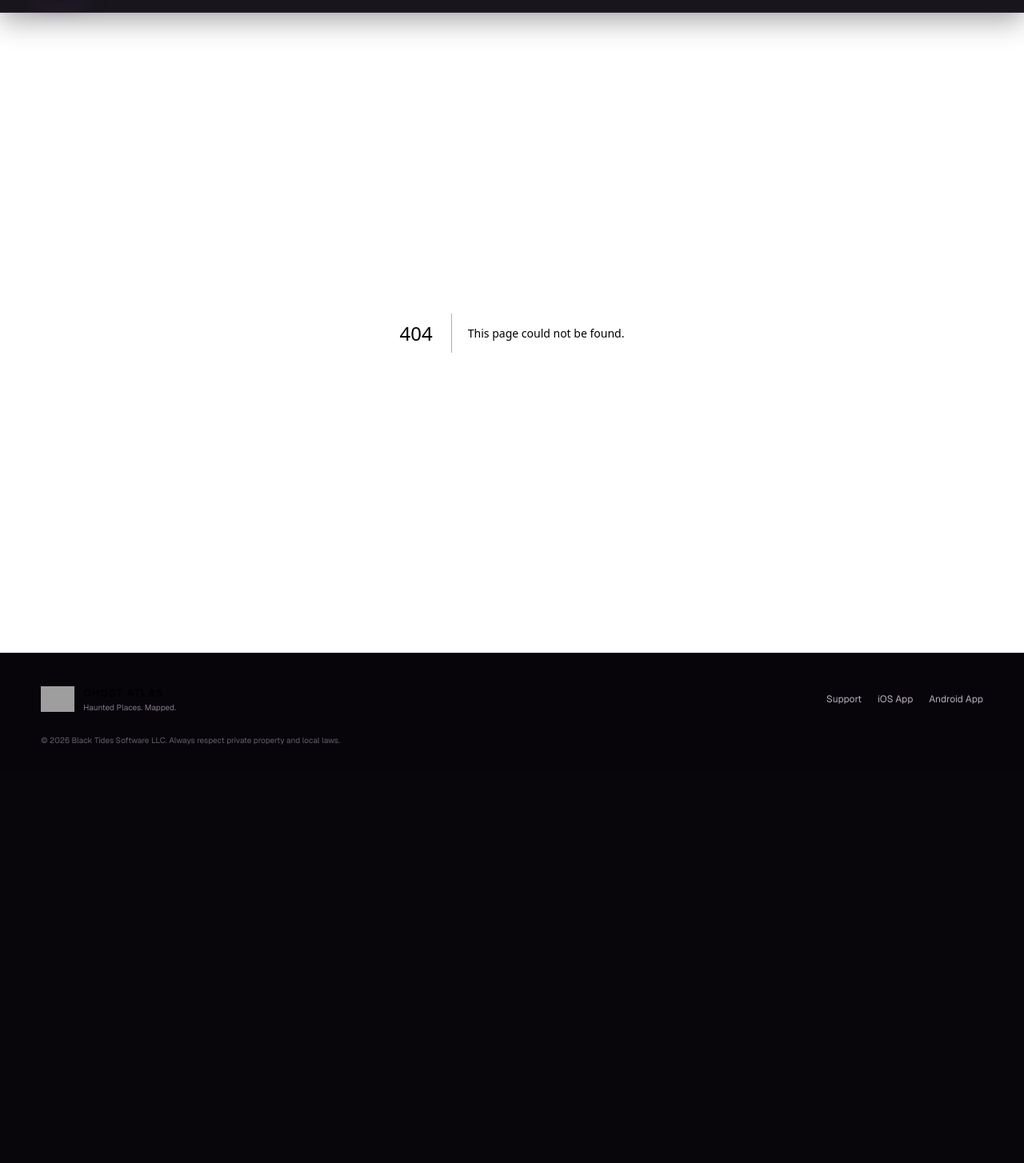
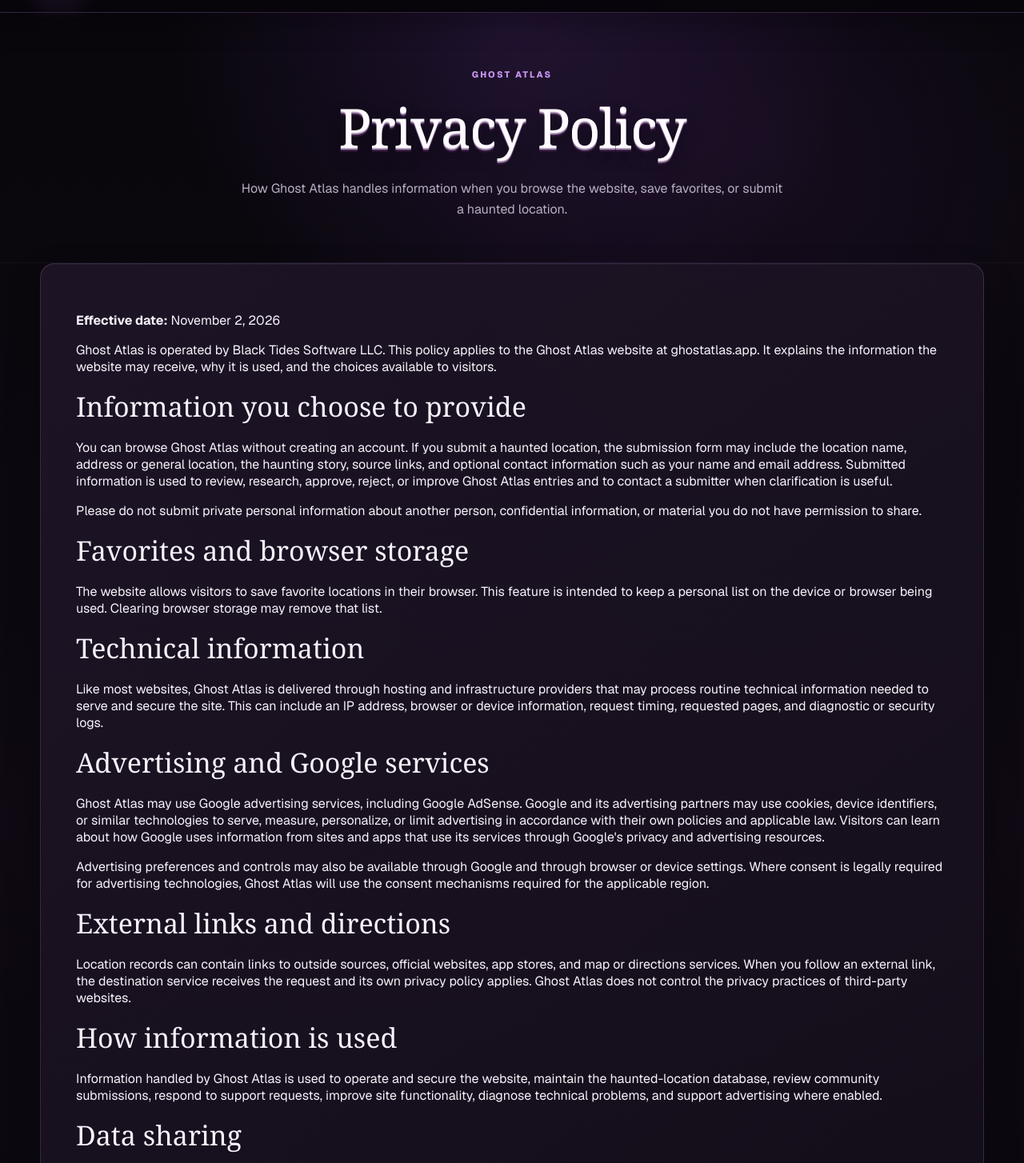
Before and after one commit to brquick-code/ghost-atlas-web, a Next.js app: page /privacy in a window 1280 px wide. Before the commit this address had no page. Shown: the part 56-1510 px from the top of the page at 80% size. Before the commit the page ends 1024 px from the top, so only its background shows below. Built offline with nearby package versions, Linux system fonts and the light colour scheme; grey boxes are pictures that could not be loaded.

Commit message:
Add Ghost Atlas privacy policy

```diff
--- /dev/null
+++ b/app/privacy/page.tsx
@@ -0,0 +1,61 @@
+import type { Metadata } from 'next';
+
+export const metadata: Metadata = {
+  title: 'Privacy Policy',
+  description: 'Privacy policy for the Ghost Atlas website operated by Black Tides Software LLC.',
+  alternates: { canonical: '/privacy' },
+};
+
+export default function PrivacyPage() {
+  return (
+    <main className="app-page">
+      <section className="page-hero compact-hero">
+        <p className="eyebrow">GHOST ATLAS</p>
+        <h1>Privacy Policy</h1>
+        <p>How Ghost Atlas handles information when you browse the website, save favorites, or submit a haunted location.</p>
+      </section>
+
+      <section className="content-shell">
+        <article className="panel location-story">
+          <p><strong>Effective date:</strong> November 2, 2026</p>
+          <p>Ghost Atlas is operated by Black Tides Software LLC. This policy applies to the Ghost Atlas website at ghostatlas.app. It explains the information the website may receive, why it is used, and the choices available to visitors.</p>
+
+          <h2>Information you choose to provide</h2>
+          <p>You can browse Ghost Atlas without creating an account. If you submit a haunted location, the submission form may include the location name, address or general location, the haunting story, source links, and optional contact information such as your name and email address. Submitted information is used to review, research, approve, reject, or improve Ghost Atlas entries and to contact a submitter when clarification is useful.</p>
+          <p>Please do not submit private personal information about another person, confidential information, or material you do not have permission to share.</p>
+
+          <h2>Favorites and browser storage</h2>
+          <p>The website allows visitors to save favorite locations in their browser. This feature is intended to keep a personal list on the device or browser being used. Clearing browser storage may remove that list.</p>
+
+          <h2>Technical information</h2>
+          <p>Like most websites, Ghost Atlas is delivered through hosting and infrastructure providers that may process routine technical information needed to serve and secure the site. This can include an IP address, browser or device information, request timing, requested pages, and diagnostic or security logs.</p>
+
+          <h2>Advertising and Google services</h2>
+          <p>Ghost Atlas may use Google advertising services, including Google AdSense. Google and its advertising partners may use cookies, device identifiers, or similar technologies to serve, measure, personalize, or limit advertising in accordance with their own policies and applicable law. Visitors can learn about how Google uses information from sites and apps that use its services through Google&apos;s privacy and advertising resources.</p>
+          <p>Advertising preferences and controls may also be available through Google and through browser or device settings. Where consent is legally required for advertising technologies, Ghost Atlas will use the consent mechanisms required for the applicable region.</p>
+
+          <h2>External links and directions</h2>
+          <p>Location records can contain links to outside sources, official websites, app stores, and map or directions services. When you follow an external link, the destination service receives the request and its own privacy policy applies. Ghost Atlas does not control the privacy practices of third-party websites.</p>
+
+          <h2>How information is used</h2>
+          <p>Information handled by Ghost Atlas is used to operate and secure the website, maintain the haunted-location database, review community submissions, respond to support requests, improve site functionality, diagnose technical problems, and support advertising where enabled.</p>
+
+          <h2>Data sharing</h2>
+          <p>Ghost Atlas does not sell a submitter&apos;s name or email address. Information may be processed by service providers that help host, operate, secure, or support the website. Information may also be disclosed when reasonably necessary to comply with law, protect users or the public, investigate abuse, or protect the rights and property of Black Tides Software LLC.</p>
+
+          <h2>Published submissions</h2>
+          <p>A submission may be used to create or improve a public Ghost Atlas location record. The location, haunting account, and source information provided for that purpose may therefore become public after review. Contact information is not intended to be published as part of a location record unless a submitter specifically provided material for public attribution and that attribution is appropriate.</p>
+
+          <h2>Children&apos;s privacy</h2>
+          <p>Ghost Atlas is not designed to collect personal information from children through account registration because the website does not require visitor accounts. If a parent or guardian believes a child has submitted personal information that should be removed, they may contact us.</p>
+
+          <h2>Corrections, questions, and removal requests</h2>
+          <p>If you have a privacy question, believe a submission contains personal information that should not be public, or want to request correction or deletion of information you provided, contact <a href="mailto:support@blacktidessoftware.com">support@blacktidessoftware.com</a>. Requests may require enough information to identify the relevant submission or record.</p>
+
+          <h2>Changes to this policy</h2>
+          <p>This policy may be updated as Ghost Atlas adds features, providers, or legal requirements. The effective date at the top of this page will be updated when the policy materially changes.</p>
+        </article>
+      </section>
+    </main>
+  );
+}
```
